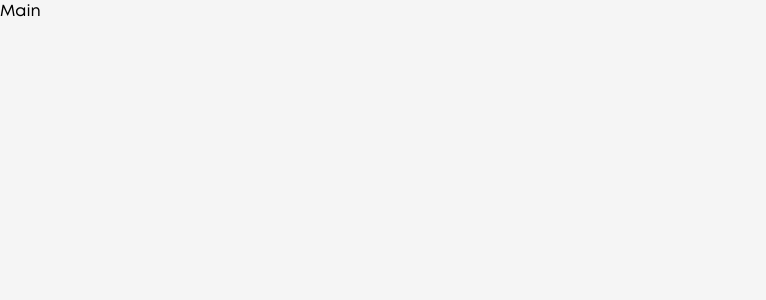
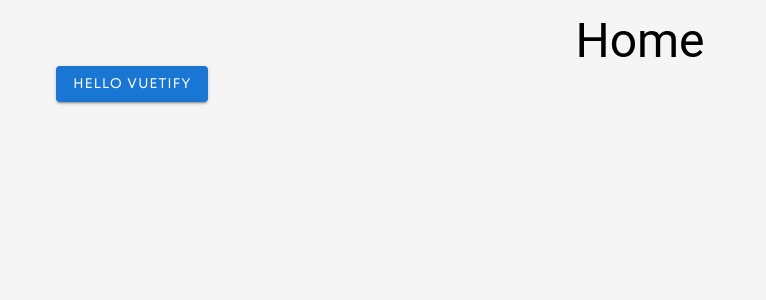
Before and after one commit to yuriy-stryzhak/nuxt-media-app, a Nuxt app: page / in a window 1280 px wide. Shown: the top 300 px of the page, without its empty margins (0-766 px from the left). Built offline with nearby package versions, Linux system fonts and the light colour scheme.

Commit message:
Connect and config Vuetify

```diff
--- a/nuxt.config.ts
+++ b/nuxt.config.ts
@@ -1,7 +1,19 @@
+import vuetify from 'vite-plugin-vuetify';
+
 // https://nuxt.com/docs/api/configuration/nuxt-config
 export default defineNuxtConfig({
   compatibilityDate: '2024-04-03',
   devtools: { enabled: true },
   css: ['@/assets/styles/main.scss'],
-  modules: ['@pinia/nuxt', '@nuxtjs/tailwindcss', '@nuxt/eslint']
+  modules: ['@pinia/nuxt', '@nuxtjs/tailwindcss', '@nuxt/eslint'],
+
+  build: {
+    transpile: ['vuetify'],
+  },
+  vite: {
+    ssr: {
+      noExternal: ['vuetify'],
+    },
+    plugins: [vuetify()],
+  },
 });
--- a/package.json
+++ b/package.json
@@ -11,13 +11,16 @@
     "postinstall": "nuxt prepare"
   },
   "dependencies": {
+    "@mdi/font": "^7.4.47",
     "@nuxt/eslint": "^0.6.0",
     "@nuxtjs/tailwindcss": "^6.12.2",
     "@pinia/nuxt": "^0.5.5",
     "nuxt": "^3.13.0",
     "pinia": "^2.2.4",
+    "vite-plugin-vuetify": "^2.0.4",
     "vue": "latest",
-    "vue-router": "latest"
+    "vue-router": "latest",
+    "vuetify": "^3.7.3"
   },
   "overrides": {
     "vue": "latest"
--- a/pages/index.vue
+++ b/pages/index.vue
@@ -1,5 +1,8 @@
 <template>
-    <h1>Main</h1>
+    <v-container>
+        <h1 class="text-center text-h3">Home</h1>
+        <v-btn color="primary">Hello Vuetify</v-btn>
+    </v-container>
 </template>
 
 <script setup lang="ts">
--- /dev/null
+++ b/plugins/vuetify.ts
@@ -0,0 +1,31 @@
+// plugins/vuetify.ts
+import { createVuetify } from 'vuetify';
+import * as components from 'vuetify/components';
+import * as directives from 'vuetify/directives';
+import '@mdi/font/css/materialdesignicons.css';
+import 'vuetify/styles';
+
+export default defineNuxtPlugin((nuxtApp) => {
+  const vuetify = createVuetify({
+    components,
+    directives,
+    theme: {
+      defaultTheme: 'light',
+      themes: {
+        light: {
+          colors: {
+            primary: '#1976D2',
+            secondary: '#424242',
+            accent: '#82B1FF',
+            error: '#FF5252',
+            info: '#2196F3',
+            success: '#4CAF50',
+            warning: '#FFC107'
+          }
+        }
+      }
+    }
+  });
+
+  nuxtApp.vueApp.use(vuetify);
+});
```
Also changed, not shown: 1 other file (tests, documents, lock files or other folders).
